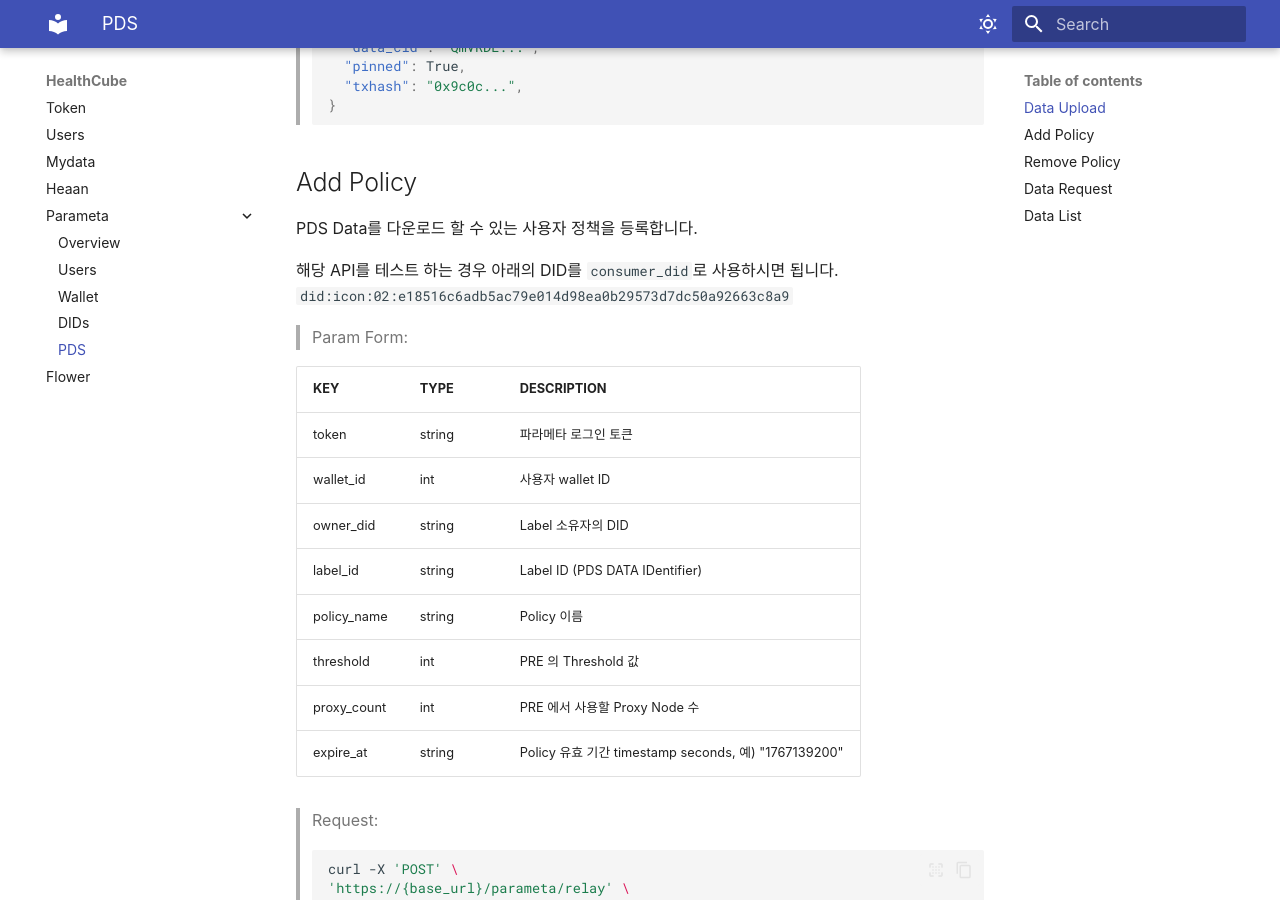
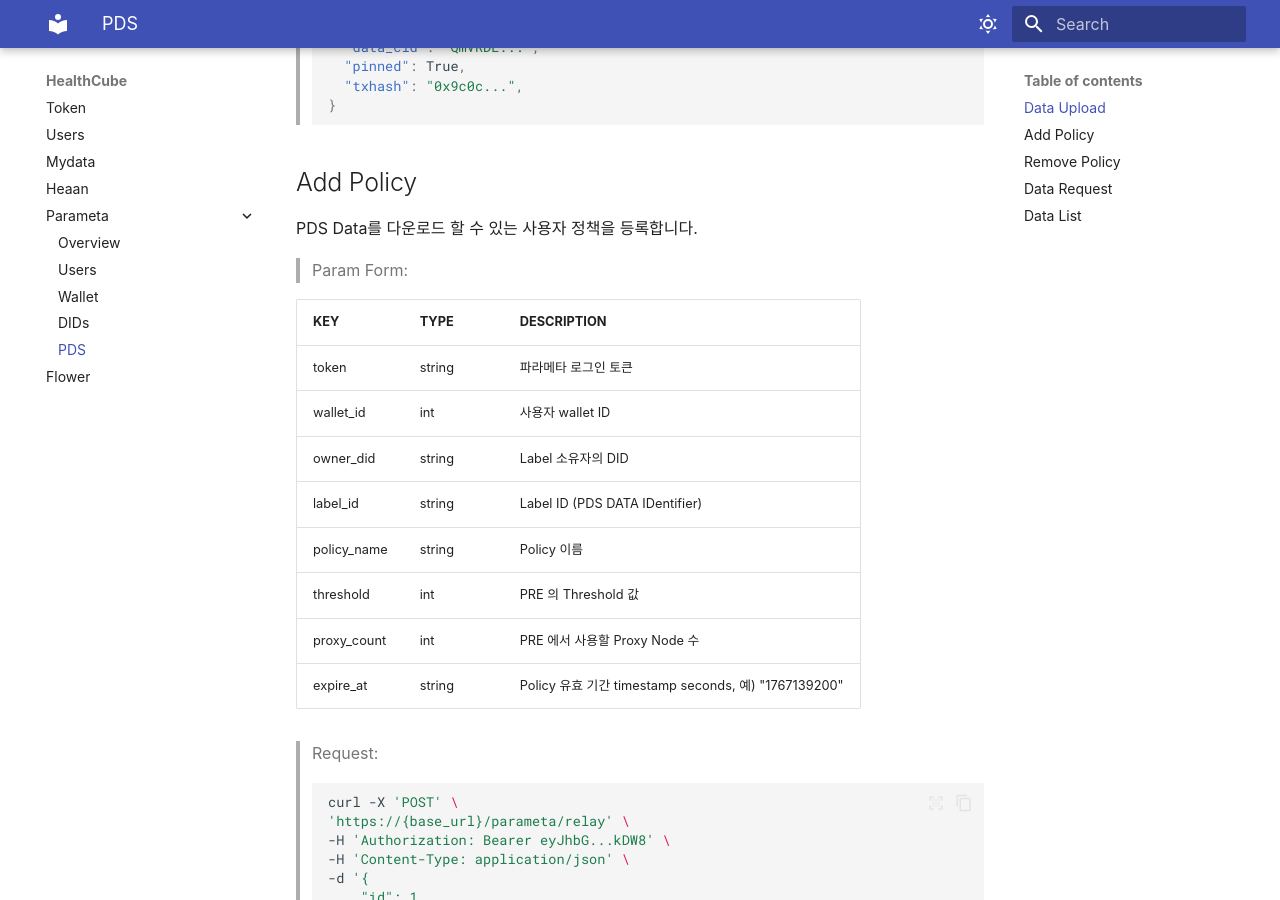
Before and after one commit to dongdongjae/healthcube-docs, an MkDocs documentation site: the page built from docs/parameta/parameta_pds.md, in a window 1280 px wide and 900 px high, scrolled down 1585 px. Built offline with MkDocs 1.6.1 and Material for MkDocs 9.7.7, drawn with Linux system fonts in a browser that asks for light colours.

Commit message:
update: parameta_pds.md

```diff
--- a/docs/parameta/parameta_pds.md
+++ b/docs/parameta/parameta_pds.md
@@ -69,9 +69,6 @@
 ## Add Policy
 
 PDS Data를 다운로드 할 수 있는 사용자 정책을 등록합니다.
-
-해당 API를 테스트 하는 경우 아래의 DID를 `consumer_did`로 사용하시면 됩니다.
-`did:icon:02:e18516c6adb5ac79e014d98ea0b29573d7dc50a92663c8a9`
 
 > Param Form:
 
```
